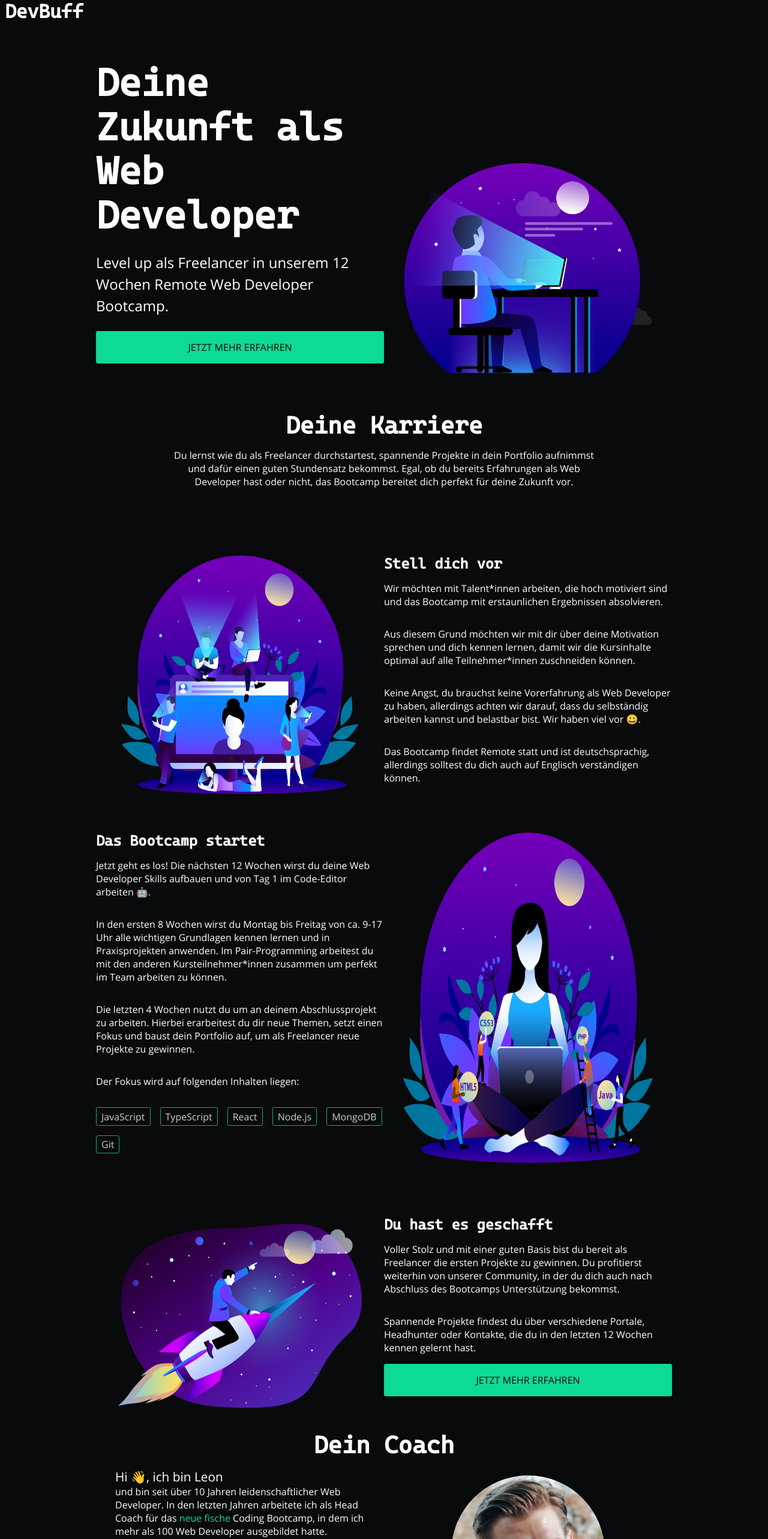
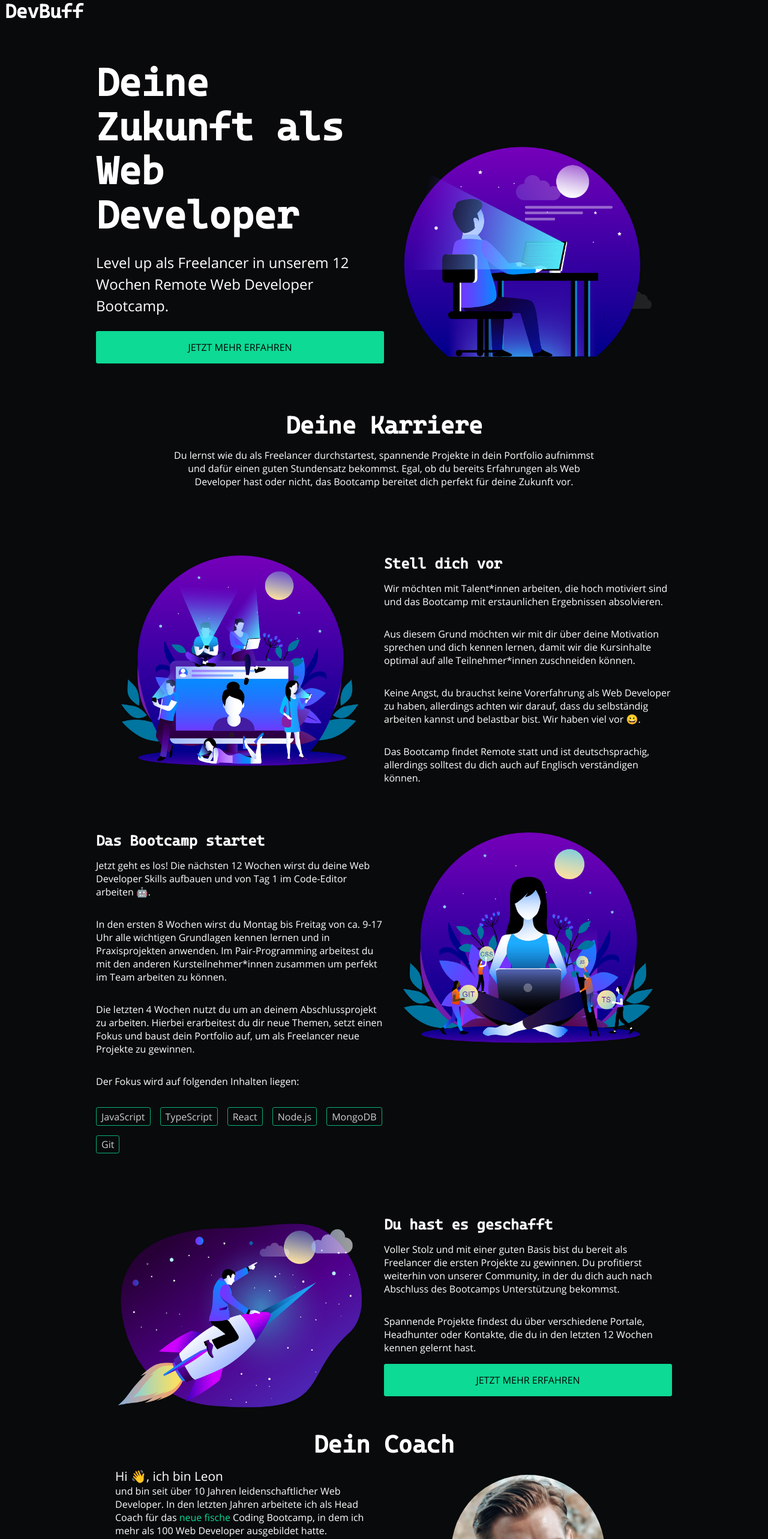
Before and after one commit to lmachens/devbuff, a Next.js app: page / in a window 1280 px wide. Shown: the top 2566 px of the page at 60% size. Built offline with nearby package versions, Linux system fonts and the light colour scheme.

Commit message:
💄 Resize images

```diff
--- a/pages/index.tsx
+++ b/pages/index.tsx
@@ -34,8 +34,9 @@ const Home: NextPage = () => {
               src="/web-developer.png"
               alt="Web Developer"
               layout="responsive"
-              width={700}
-              height={511}
+              width={695}
+              height={585}
+              objectFit="contain"
             />
           </div>
         </section>
@@ -50,13 +51,16 @@ const Home: NextPage = () => {
           </p>
         </section>
         <section className={styles.phase}>
+          <div>
             <Image
               src="/social.png"
               alt="Social"
               layout="responsive"
-            width={700}
-            height={511}
+              width={1587}
+              height={1158}
+              objectFit="contain"
             />
+          </div>
           <div className={styles.phase__info}>
             <h2>Stell dich vor</h2>
             <p>
@@ -110,22 +114,28 @@ const Home: NextPage = () => {
               <Badge>Git</Badge>
             </p>
           </div>
+          <div>
             <Image
               src="/support.png"
               alt="Support"
               layout="responsive"
-            width={700}
-            height={511}
+              width={1587}
+              height={1158}
+              objectFit="contain"
             />
+          </div>
         </section>
         <section className={styles.phase}>
+          <div>
             <Image
               src="/launch-project.png"
               alt="Capstone"
               layout="responsive"
-            width={700}
-            height={511}
+              width={1587}
+              height={1158}
+              objectFit="contain"
             />
+          </div>
           <div className={styles.phase__info}>
             <h2>Du hast es geschafft</h2>
             <p>
```
Also changed, not shown: public/support.png. Lines whose indentation alone changed are shown as unchanged.
